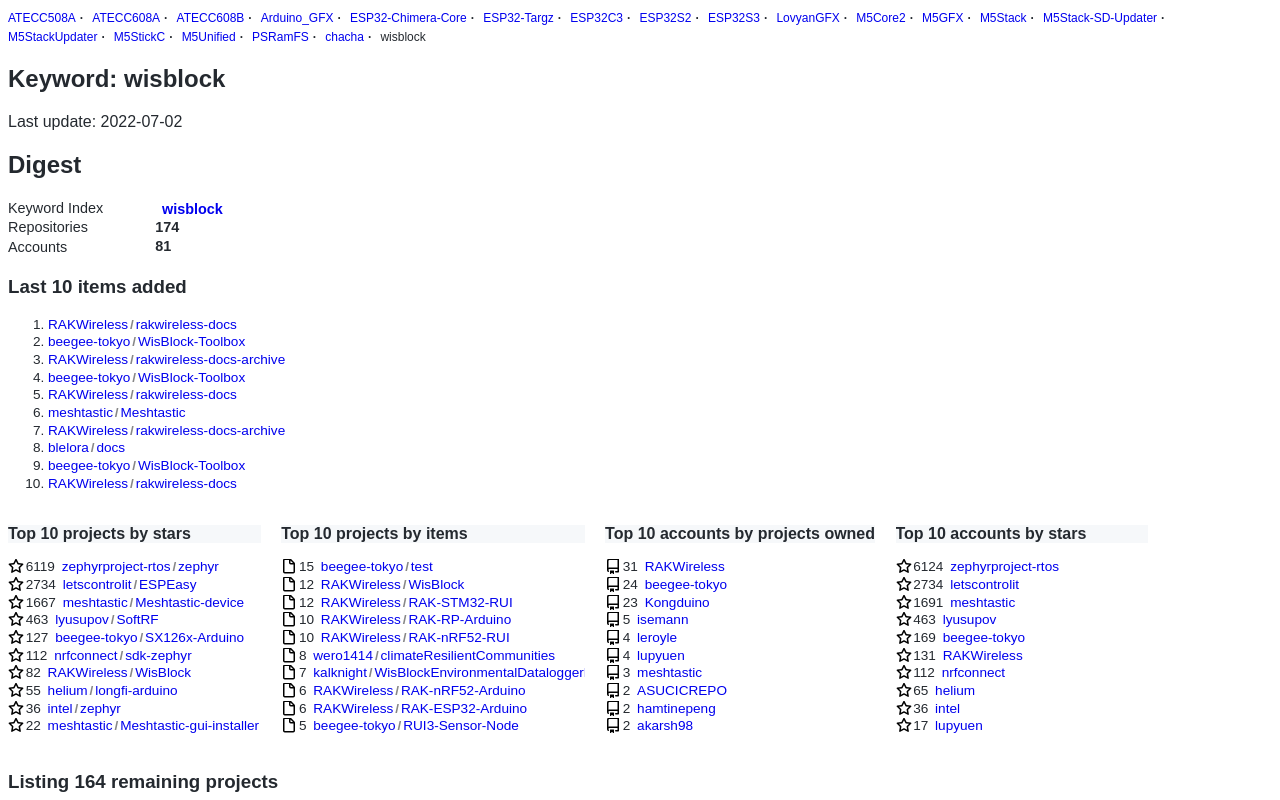
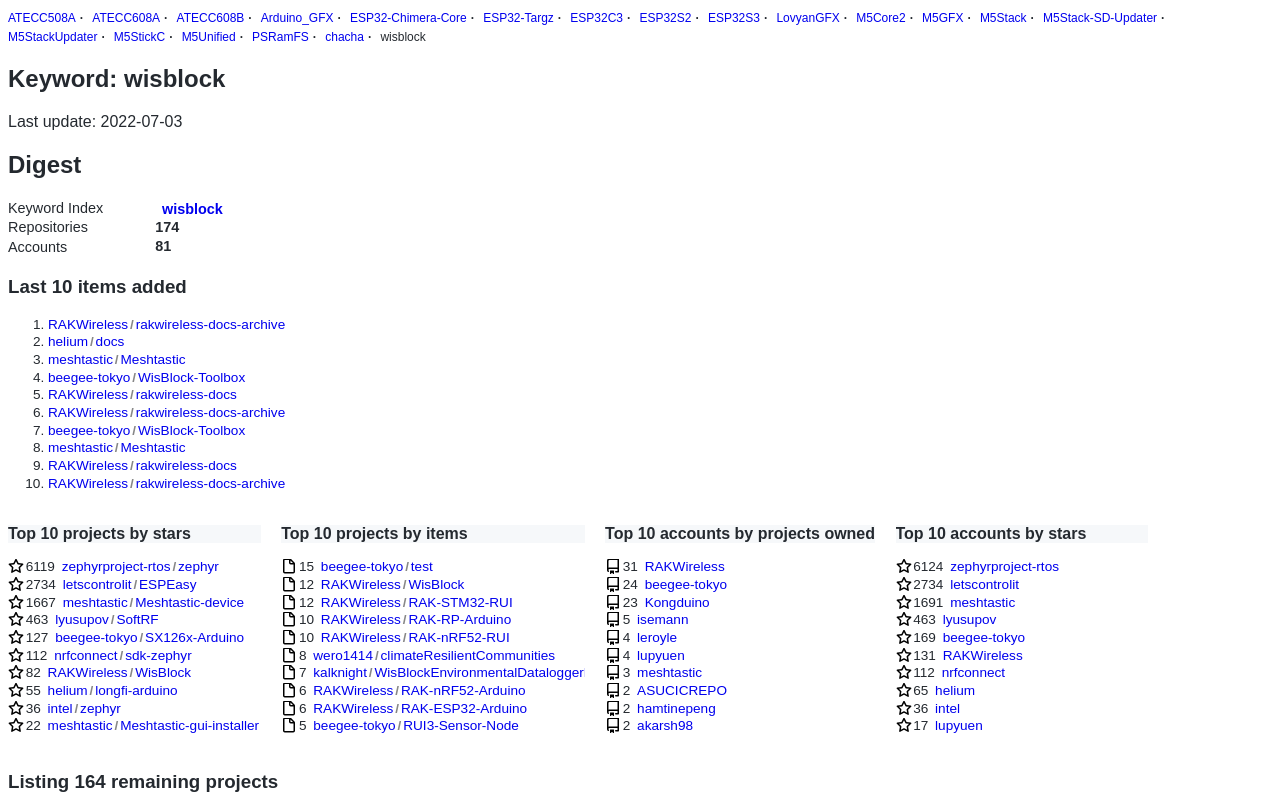
Before and after one commit to tobozo/tobozo.github.io, a plain HTML site: page wisblock.html in a window 1280 px wide. Shown: the top 800 px of the page. Drawn offline with Linux system fonts and the light colour scheme.

Commit message:
Automated update

```diff
--- a/wisblock.html
+++ b/wisblock.html
@@ -275,7 +275,7 @@
 <main>
   <article>
     <h1>Keyword: wisblock</h1>
-    <p>Last update: 2022-07-02</p>
+    <p>Last update: 2022-07-03</p>
   </article>
 
   <section>
@@ -291,16 +291,16 @@
       <section>
       <h3>Last 10 items added</h3>
       <ol class="repos-list">
+                  <li><a rel="noreferrer" href="https://github.com/RAKWireless/rakwireless-docs-archive">RAKWireless<span class=slash>/</span>rakwireless-docs-archive</a></li>
+                  <li><a rel="noreferrer" href="https://github.com/helium/docs">helium<span class=slash>/</span>docs</a></li>
+                  <li><a rel="noreferrer" href="https://github.com/meshtastic/Meshtastic">meshtastic<span class=slash>/</span>Meshtastic</a></li>
+                  <li><a rel="noreferrer" href="https://github.com/beegee-tokyo/WisBlock-Toolbox">beegee-tokyo<span class=slash>/</span>WisBlock-Toolbox</a></li>
                   <li><a rel="noreferrer" href="https://github.com/RAKWireless/rakwireless-docs">RAKWireless<span class=slash>/</span>rakwireless-docs</a></li>
-                  <li><a rel="noreferrer" href="https://github.com/beegee-tokyo/WisBlock-Toolbox">beegee-tokyo<span class=slash>/</span>WisBlock-Toolbox</a></li>
                   <li><a rel="noreferrer" href="https://github.com/RAKWireless/rakwireless-docs-archive">RAKWireless<span class=slash>/</span>rakwireless-docs-archive</a></li>
                   <li><a rel="noreferrer" href="https://github.com/beegee-tokyo/WisBlock-Toolbox">beegee-tokyo<span class=slash>/</span>WisBlock-Toolbox</a></li>
+                  <li><a rel="noreferrer" href="https://github.com/meshtastic/Meshtastic">meshtastic<span class=slash>/</span>Meshtastic</a></li>
                   <li><a rel="noreferrer" href="https://github.com/RAKWireless/rakwireless-docs">RAKWireless<span class=slash>/</span>rakwireless-docs</a></li>
-                  <li><a rel="noreferrer" href="https://github.com/meshtastic/Meshtastic">meshtastic<span class=slash>/</span>Meshtastic</a></li>
                   <li><a rel="noreferrer" href="https://github.com/RAKWireless/rakwireless-docs-archive">RAKWireless<span class=slash>/</span>rakwireless-docs-archive</a></li>
-                  <li><a rel="noreferrer" href="https://github.com/blelora/docs">blelora<span class=slash>/</span>docs</a></li>
-                  <li><a rel="noreferrer" href="https://github.com/beegee-tokyo/WisBlock-Toolbox">beegee-tokyo<span class=slash>/</span>WisBlock-Toolbox</a></li>
-                  <li><a rel="noreferrer" href="https://github.com/RAKWireless/rakwireless-docs">RAKWireless<span class=slash>/</span>rakwireless-docs</a></li>
               </ol>
     </section>
 
```
